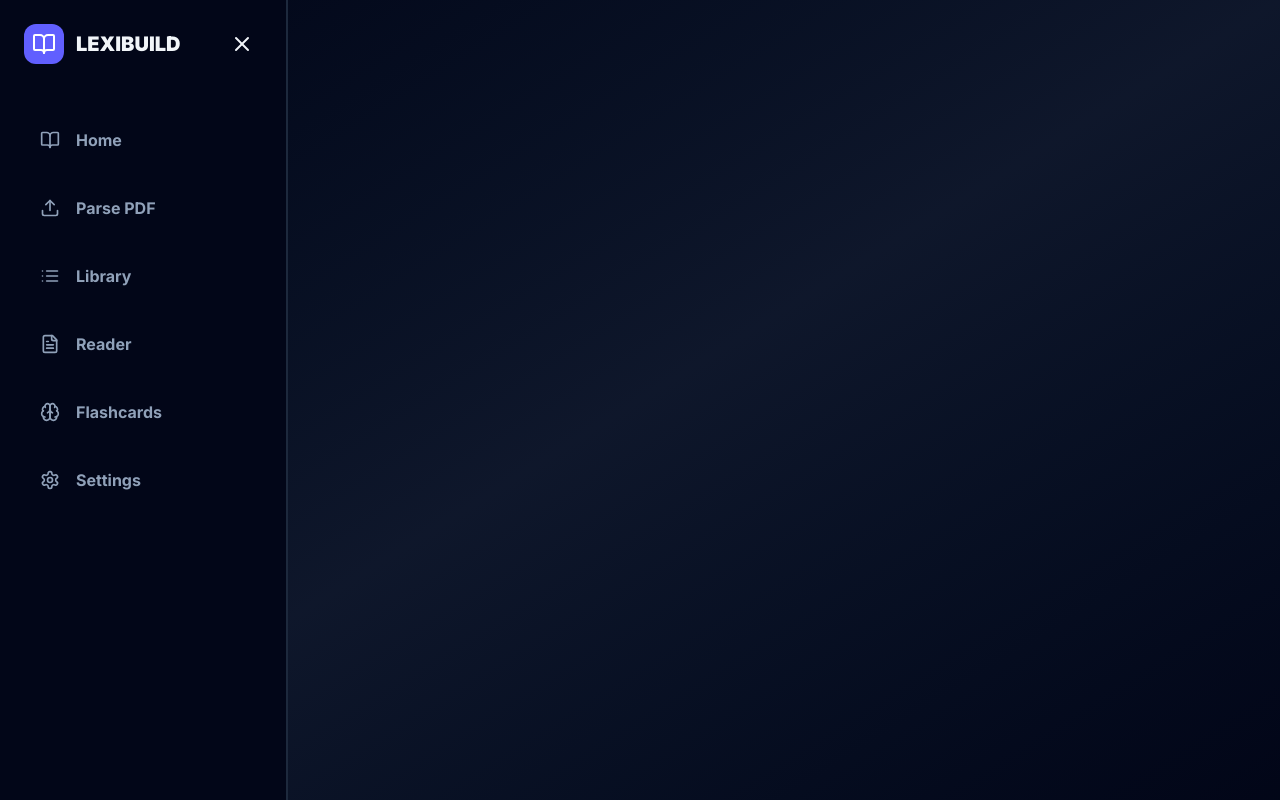
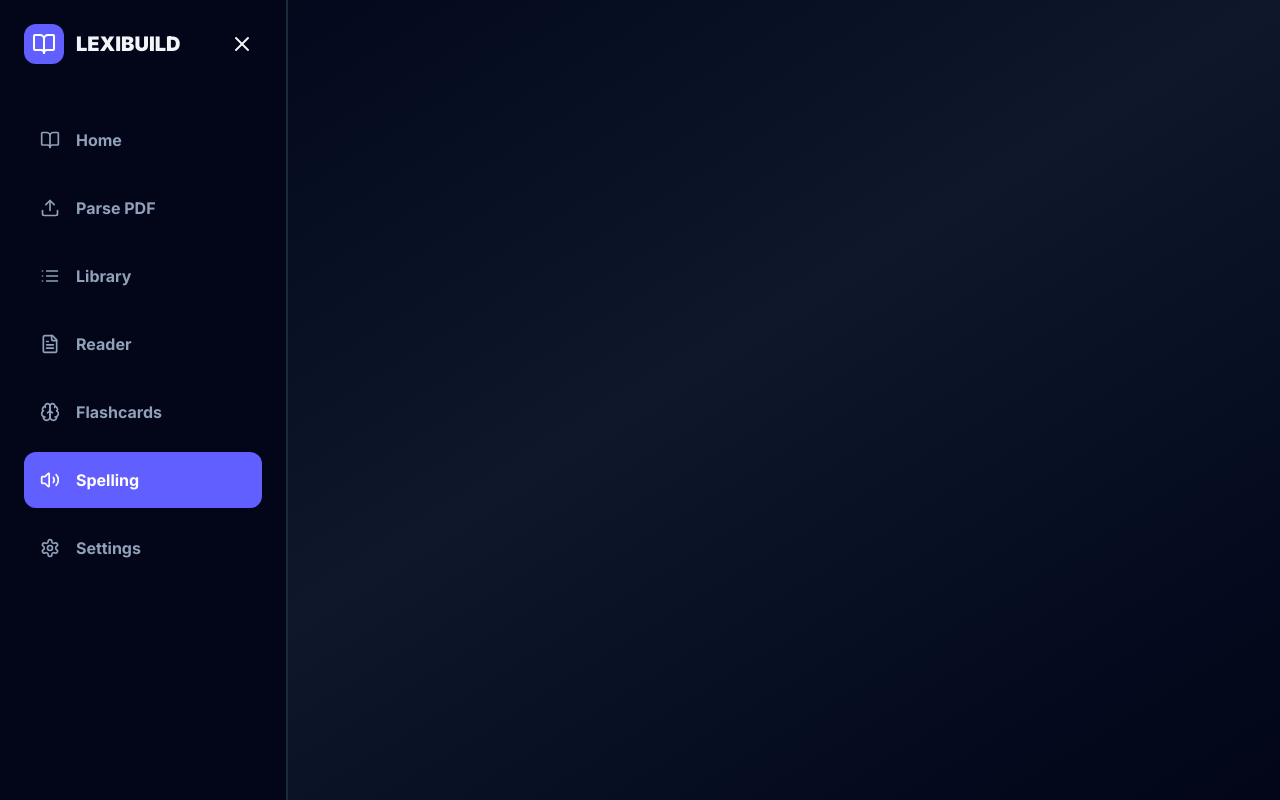
Before and after one commit to ObieHam/GemRSS, a Next.js app: page / in a window 1280 px wide. Both pictures are taken after a click on the button 640 px from the left and 824 px from the top of the page. Built offline with nearby package versions, Linux system fonts and the light colour scheme.

Commit message:
Update Sidebar.js

```diff
--- a/components/Sidebar.js
+++ b/components/Sidebar.js
@@ -1,4 +1,4 @@
-import { BookOpen, Upload, List, FileText, Settings, Menu, X, Brain } from 'lucide-react';
+import { BookOpen, Upload, List, FileText, Settings, Menu, X, Brain, Volume2 } from 'lucide-react';
 
 export default function Sidebar({ view, setView, sidebarOpen, setSidebarOpen, onSettingsClick }) {
   return (
@@ -55,6 +55,13 @@ export default function Sidebar({ view, setView, sidebarOpen, setSidebarOpen, on
             {sidebarOpen && <span className="font-bold">Flashcards</span>}
           </button>
           <button
+            onClick={() => setView('spelling')}
+            className={`w-full flex items-center gap-4 p-4 rounded-xl transition-colors ${view === 'spelling' ? 'bg-indigo-500 text-white' : 'hover:bg-slate-800 text-slate-400'}`}
+          >
+            <Volume2 size={20} />
+            {sidebarOpen && <span className="font-bold">Spelling</span>}
+          </button>
+          <button
             onClick={onSettingsClick}
             className="w-full flex items-center gap-4 p-4 rounded-xl hover:bg-slate-800 text-slate-400 transition-colors"
           >
```
